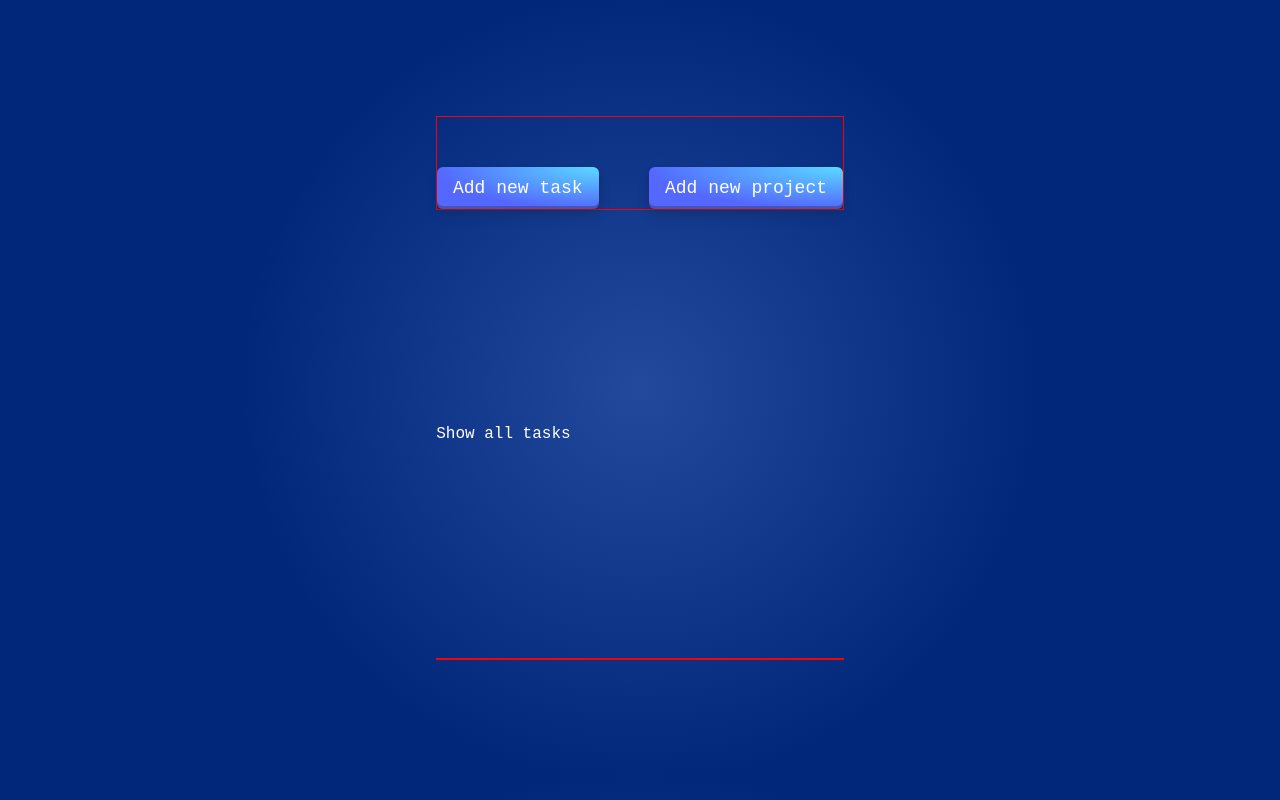
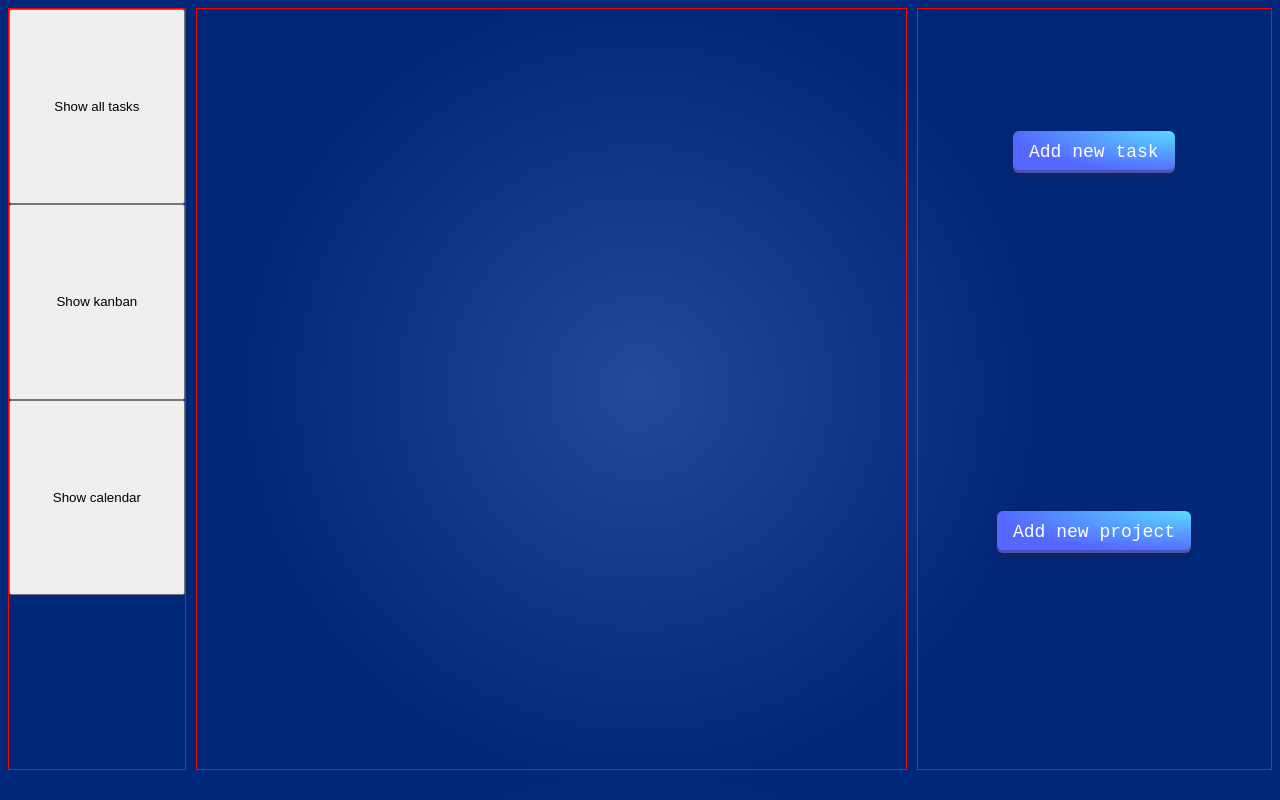
Before and after one commit to jeyden94/todo-list, a website built with webpack: page src/template.html in a window 1280 px wide. Built offline with nearby package versions, Linux system fonts and the light colour scheme.

Commit message:
Starting to add some of the GUI. Planning to allow users to sort by kanban, calendar or all tasks

```diff
--- a/src/create-task-form.js
+++ b/src/create-task-form.js
@@ -1,6 +1,6 @@
 import { Task } from "./task-class.js"
 import { deleteThisTaskFromLocalStorage, clearThisTaskFromTheScreen } from "./delete-cards.js"
-import { updateThisTaskInLocalStorage } from "./update-cards.js"
+import { updateThisTaskInLocalStorage, updateThisTaskOnTheScreen } from "./update-cards.js"
 import { formattedDate } from "./dates.js"
 
 export function enableNewTaskForm() {
@@ -88,7 +88,7 @@ function openNewTaskForm() {
         Project: ${taskProject}`)
 
         updateThisTaskInLocalStorage(newTask.uniqueTaskId, taskTitle, taskDescription, taskDueDate, taskPriority, taskProject)
-
+        updateThisTaskOnTheScreen()
         // Create functionality to route changes to the tasks form to local storage AND update the DOM
     })
 
--- a/src/styles.css
+++ b/src/styles.css
@@ -1,6 +1,7 @@
 body {
   background-color: rebeccapurple;
   display: grid;
+  grid-template-columns: 1fr 4fr 2fr;
   justify-content: center;
 
   background: radial-gradient(circle, #22499C, #00277A 50vh);
@@ -8,18 +9,36 @@ body {
   overflow: auto;
   font-family: "JetBrains Mono",monospace;
   color: white;
-  flex-direction: column;
+
   align-items: center;
+  gap: 10px;
 }
 
-.main-content-wrapper {
-  display: grid;
-  grid-auto-flow: column;
-  /* debug */
+.task-view {
+  height: 95vh;
   border: 1px solid red;
 }
 
-nav {
+.kanban-wrapper {
+  display: grid;
+  grid-template-columns: 1fr 1fr 1fr 1fr 1fr 1fr 1fr;
+  height: 100%;
+  /* debug */
+}
+
+.kanban-section {
+  border: 1px solid green;
+}
+
+.view-wrapper {
+  display: grid;
+  height: 95vh;
+  border: 1px solid red;
+}
+
+.create-wrapper {
+  display: grid;
+  height: 95vh;
   border: 1px solid red;
 }
 
--- a/src/template.html
+++ b/src/template.html
@@ -7,30 +7,36 @@
 </head>
 <body>
 
-    <nav>
-
-        <div class="btn-wrapper">
-            <button id="new-task-btn">Add new task</button>
-            <button id="new-project-btn">Add new project</button>
-        </div>
-
-    </nav>
-
-    <div class="side-bar-wrapper">
-        <div class="show-all">Show all tasks</div>
-        <div class="show-by-project">
+    <div class="view-wrapper">
+        <button class="show-all">Show all tasks</button>
+        <button class="show-kanban">Show kanban</button>
+        <button class="show-calendar">Show calendar</button>
+        <div class="filter-by-project">
             <!-- This is where projects pop up every time they are created/updated -->
         </div>
     </div>
 
-    <div class="main-content-wrapper">
+    <div class="task-view">
+        <div class="kanban-wrapper">
+        </div>
+    </div>
+
+    <div class="create-wrapper">
+
+        <div class="btn-wrapper">
+            <button id="new-task-btn">Add new task</button>
+        </div>
+
         <div class="task-form-wrapper">
+        </div>
 
+        <div class="btn-wrapper">
+            <button id="new-project-btn">Add new project</button>
         </div>
 
         <div class="project-form-wrapper">
+        </div>
 
-        </div>
     </div>
 
 </body>
```
Also changed, not shown: src/task-view-controller.js (added, +14 -0 lines).
